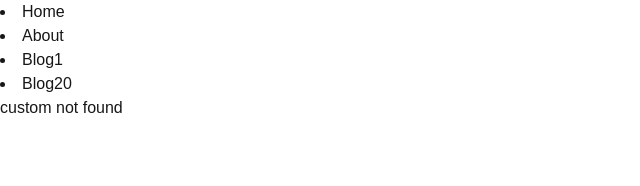
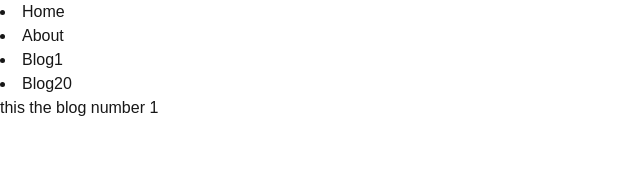
Before and after one commit to nightfall-storm/next-js, a Next.js app: page /blog/1 in a window 1280 px wide. Before the commit this address had no page. Shown: the top 186 px of the page, without its empty margins (0-640 px from the left). Built offline with nearby package versions, Linux system fonts and the light colour scheme.

Commit message:
routes for testing and learning

```diff
--- /dev/null
+++ b/src/app/about/page.js
@@ -0,0 +1,3 @@
+export default function About(){
+    return <div>About</div>
+}
--- /dev/null
+++ b/src/app/blog/[blogId]/page.js
@@ -0,0 +1,10 @@
+import { notFound } from "next/navigation";
+
+export default function Blog({params}){
+    // ? coverts into a number
+    const blogNumber = Number(params.blogId)
+    if(!isNaN(blogNumber)){
+        return <div>this the blog number {blogNumber}</div>
+    }
+    return notFound()
+}
--- /dev/null
+++ b/src/app/home/page.js
@@ -0,0 +1,3 @@
+export default function Home(){
+    return <div>Home</div>
+}
```
